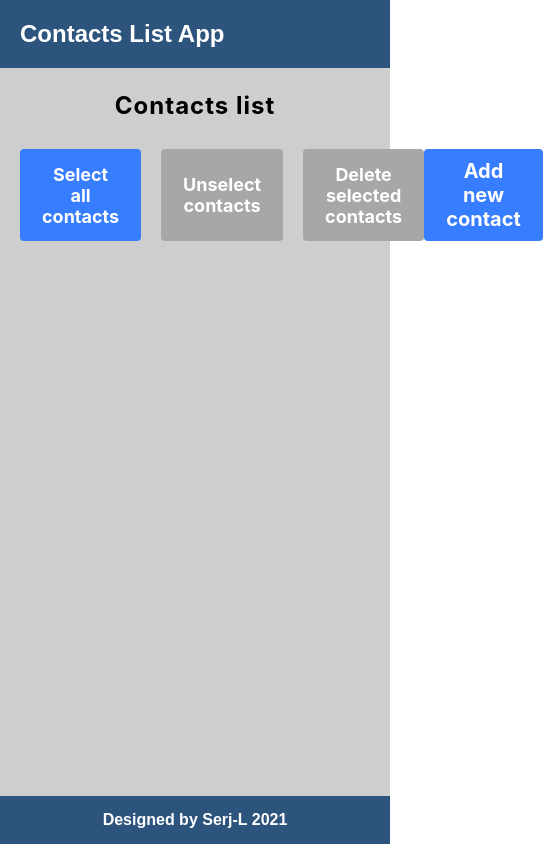
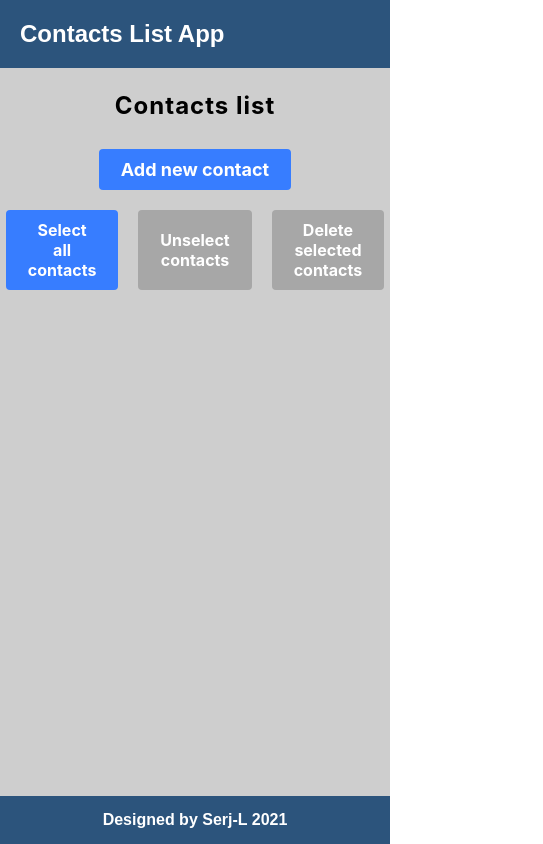
Before and after one commit to Serj-L/Contacts-list-app, a React (Create React App) app: page / in a window 390 px wide. Shown: the whole page, 543 px wide, since content can reach past the window. Built offline with nearby package versions, Linux system fonts and the light colour scheme.

Commit message:
added adaptive version

```diff
--- a/package.json
+++ b/package.json
@@ -2,6 +2,7 @@
   "name": "project-menu",
   "version": "0.1.0",
   "private": true,
+  "homepage": "https://serj-l.github.io/Contacts-list-app",
   "dependencies": {
     "@reduxjs/toolkit": "^1.6.1",
     "@testing-library/jest-dom": "^5.14.1",
@@ -9,6 +10,7 @@
     "@testing-library/user-event": "^12.8.3",
     "axios": "^0.21.1",
     "eslint": "^7.29.0",
+    "gh-pages": "^3.2.3",
     "immer": "^9.0.5",
     "prop-types": "^15.7.2",
     "react": "^17.0.2",
@@ -22,6 +24,8 @@
     "web-vitals": "^1.1.2"
   },
   "scripts": {
+    "predeploy": "npm run build",
+    "deploy": "gh-pages -d build",
     "start": "react-scripts start",
     "build": "react-scripts build",
     "eslint": "eslint --ext .js,.jsx,.ts,.tsx src",
--- a/src/components/AddContact/AddContact.module.css
+++ b/src/components/AddContact/AddContact.module.css
@@ -4,7 +4,7 @@
   justify-content: center;
   align-items: center;
   font-family: inherit;
-  font-size: 20px;
+  font-size: 18px;
   font-weight: bold;
   color: #ffffff;
   background-color: #377dff;
--- a/src/components/Container/Container.jsx
+++ b/src/components/Container/Container.jsx
@@ -23,7 +23,12 @@ const Container = ({ children }) => {
   }, [contactsList]);
 
   useEffect(() => {
+    const windowResizeHandler = () => reduxDispatch(setScrollBarWidth({ scrollBarWidth: `${getScrollBarWidth()}px` }));
+
     reduxDispatch(setScrollBarWidth({ scrollBarWidth: `${getScrollBarWidth()}px` }));
+    window.addEventListener('resize', windowResizeHandler);
+
+    return () => window.removeEventListener('resize', windowResizeHandler);
   }, [reduxDispatch]);
 
   useEffect(() => {
--- a/src/screens/ContactInfoScreen/ContactInfoScreen.jsx
+++ b/src/screens/ContactInfoScreen/ContactInfoScreen.jsx
@@ -102,7 +102,7 @@ const ContactInfoScreen = ({ history }) => {
         Back to contacts list
         </button>
         <h1 className={styles.title}>Contact {currentContact.name} {currentContact.surname} details</h1>
-        <div >
+        <div>
           {Object.entries(currentContact).map(contact => {
             if (contact[0] === 'selected' || contact[0] === 'id') return null;
             return (
--- a/src/screens/ContactInfoScreen/ContactInfoScreen.module.css
+++ b/src/screens/ContactInfoScreen/ContactInfoScreen.module.css
@@ -154,3 +154,23 @@
 .hrLine {
   margin: 10px 0;
 }
+
+/* adaptive */
+@media (max-width: 768px) {
+  .title {
+    padding: 10px 0;
+  }
+}
+
+@media (max-width: 500px) {
+  .addInputsWrapper {
+    flex-direction: column;
+    align-items: flex-end;
+  }
+
+  .contactInfoInput,
+  .input {
+    margin: 10px 0;
+  }
+}
+/* adaptive */
--- a/src/screens/ContactsListScreen/ContactsListScreen.module.css
+++ b/src/screens/ContactsListScreen/ContactsListScreen.module.css
@@ -11,6 +11,7 @@
 .selectBtns {
   display: flex;
   gap: 20px;
+  margin-right: 20px;
 }
 
 .title {
@@ -146,3 +147,29 @@
 .checkboxLabel:hover::before {
   cursor: pointer;
 }
+
+/* adaptive */
+@media (max-width: 690px) {
+  .controlsWrapper {
+    flex-direction: column-reverse;
+    align-items: center;
+  }
+
+  .selectBtns {
+    margin: 20px 0 0;
+  }
+
+  .contactInfoWrapper {
+    flex-direction: column;
+    align-items: flex-start;
+    gap: 10px;
+  }
+}
+
+@media (max-width: 576px) {
+  .btn,
+  .btnDanger {
+    font-size: 16px;
+  }
+}
+/* adaptive */
```
Also changed, not shown: 1 other file (tests, documents, lock files or other folders).
